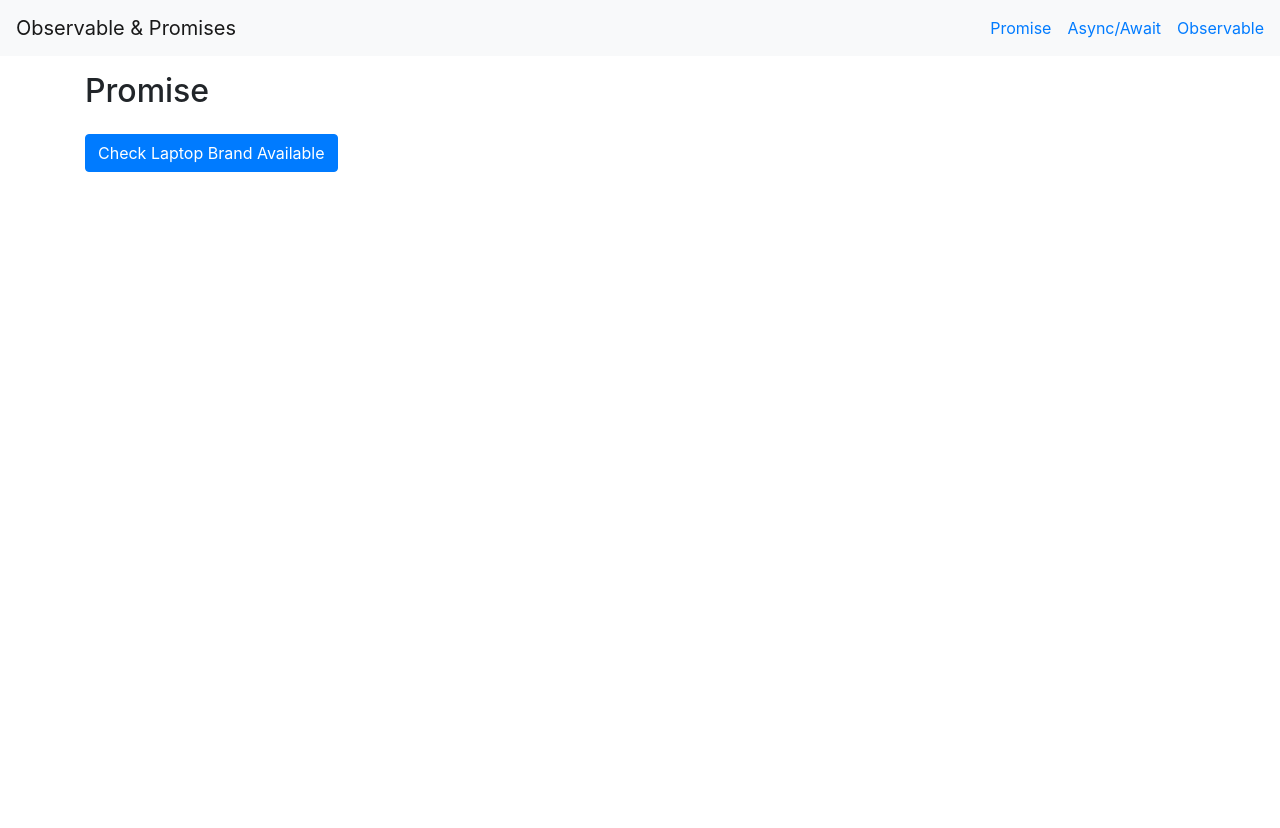
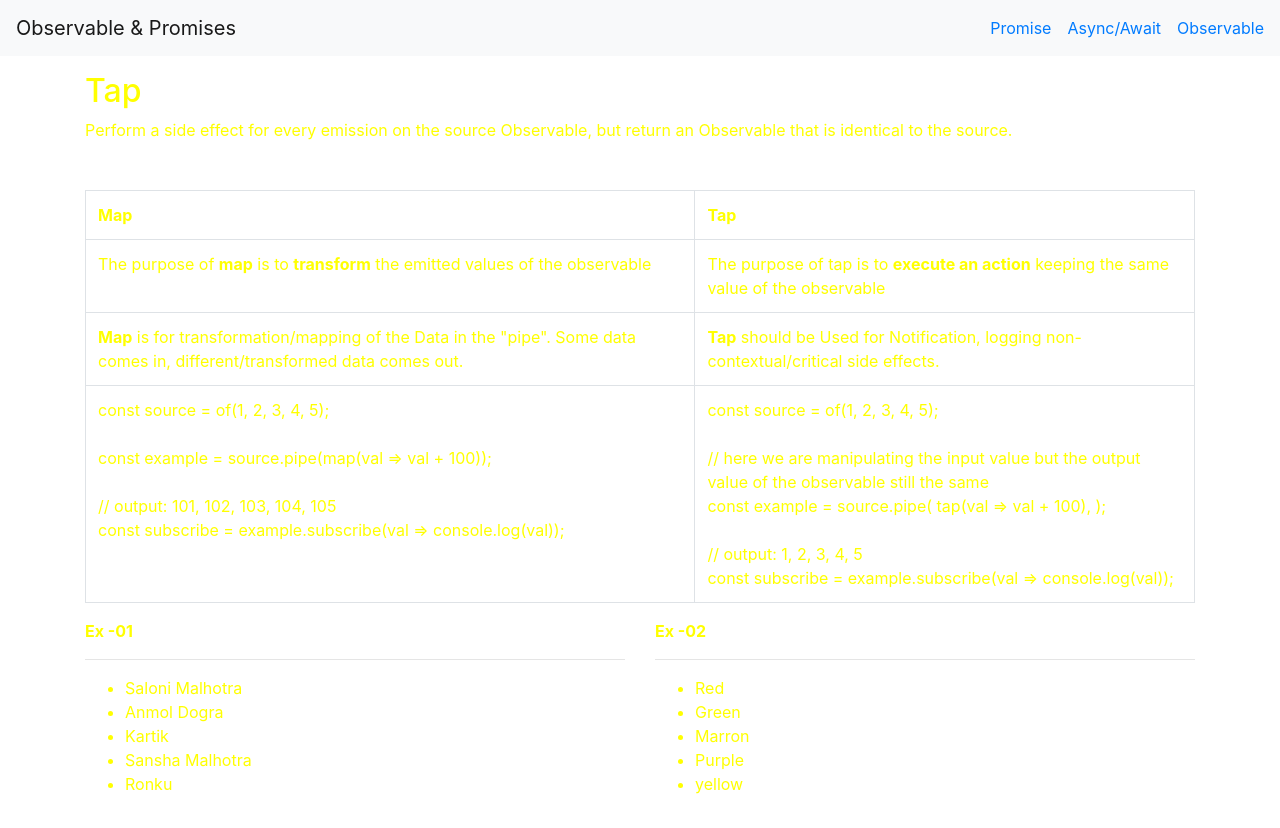
Before and after one commit to salonimalhotrawd/rxjs-series, an Angular app: page /observable/tap in a window 1280 px wide. Before the commit this address led to /promise. Before the commit the page ends 800 px from the top, so only its background shows below. Built offline with nearby package versions, Linux system fonts and the light colour scheme.

Commit message:
Integerate on tap operator functionality

```diff
--- a/src/app/app-routing.module.ts
+++ b/src/app/app-routing.module.ts
@@ -14,6 +14,7 @@ import { CustomComponent } from './observable/custom/custom.component';
 import { MapComponent } from './observable/map/map.component';
 import { PluckComponent } from './observable/pluck/pluck.component';
 import { FilterComponent } from './observable/filter/filter.component';
+import { TapComponent } from './observable/tap/tap.component';
 
 const routes: Routes = [
   { path: 'promise', component: PromiseComponent },
@@ -30,6 +31,7 @@ const routes: Routes = [
         { path: 'map', component: MapComponent },
         { path: 'pluck', component: PluckComponent },
         { path: 'filter', component: FilterComponent },
+        { path: 'tap', component: TapComponent },
       ]
   },
   { path: '**', redirectTo: 'promise' }
--- a/src/app/app.module.ts
+++ b/src/app/app.module.ts
@@ -16,6 +16,7 @@ import { CustomComponent } from './observable/custom/custom.component';
 import { MapComponent } from './observable/map/map.component';
 import { PluckComponent } from './observable/pluck/pluck.component';
 import { FilterComponent } from './observable/filter/filter.component';
+import { TapComponent } from './observable/tap/tap.component';
 @NgModule({
   declarations: [
     AppComponent,
@@ -31,7 +32,8 @@ import { FilterComponent } from './observable/filter/filter.component';
     CustomComponent,
     MapComponent,
     PluckComponent,
-    FilterComponent
+    FilterComponent,
+    TapComponent
   ],
   imports: [
     BrowserModule,
--- a/src/app/observable/list/list.component.ts
+++ b/src/app/observable/list/list.component.ts
@@ -17,7 +17,8 @@ export class ListComponent implements OnInit {
     { 'id': 5 , 'observableName': 'Custom Observable', 'routerName': 'custom'},
     { 'id': 6 , 'observableName': 'Map', 'routerName': 'map'},
     { 'id': 7 , 'observableName': 'Pluck', 'routerName': 'pluck'},
-    { 'id': 7 , 'observableName': 'Filter', 'routerName': 'filter'}
+    { 'id': 7 , 'observableName': 'Filter', 'routerName': 'filter'},
+    { 'id': 7 , 'observableName': 'Tap', 'routerName': 'tap'}
   ];
 
   ngOnInit() {
--- /dev/null
+++ b/src/app/observable/tap/tap.component.html
@@ -0,0 +1,88 @@
+<div class="my-3" [ngStyle]="{'color': myColor}">
+  <h2>Tap</h2>
+  <span>Perform a side effect for every emission on the source Observable, but return an Observable that is identical to
+    the source.</span>
+  <br>
+  <br>
+  <br>
+  <div class="row">
+    <div class="col-md-12">
+      <table class="table table-bordered table-striped">
+        <tr>
+          <th>Map</th>
+          <th>Tap</th>
+        </tr>
+        <tr>
+          <td>
+            <span>
+              The purpose of <b>map</b> is to <b>transform</b> the emitted values of the observable
+            </span>
+          </td>
+          <td>
+            <span>
+              The purpose of tap is to <b>execute an action</b> keeping the same value of the observable
+            </span>
+          </td>
+        </tr>
+
+        <tr>
+          <td>
+            <span>
+              <b>Map</b> is for transformation/mapping of the Data in the "pipe". Some data comes in,
+              different/transformed data comes out.
+            </span>
+          </td>
+          <td>
+            <span>
+              <b>Tap</b> should be Used for Notification, logging non-contextual/critical side effects.
+            </span>
+          </td>
+        </tr>
+
+        <tr>
+          <td>
+            const source = of(1, 2, 3, 4, 5);
+            <br>
+            <br>
+            const example = source.pipe(map(val => val + 100));
+            <br>
+            <br>
+            // output: 101, 102, 103, 104, 105
+            <br>
+            const subscribe = example.subscribe(val => console.log(val));
+          </td>
+          <td>
+            <span>
+              const source = of(1, 2, 3, 4, 5);
+              <br>
+              <br>
+              // here we are manipulating the input value but the output value of the observable still the same
+              <br>
+              const example = source.pipe(
+              tap(val => val + 100),
+              );
+              <br>
+              <br>
+              // output: 1, 2, 3, 4, 5
+              <br>
+              const subscribe = example.subscribe(val => console.log(val));
+            </span>
+          </td>
+        </tr>
+      </table>
+    </div>
+  </div>
+  <div class="row">
+    <div class="col-md-6">
+      <strong>Ex -01</strong>
+      <hr>
+      <ul id="elContainer"></ul>
+    </div>
+
+    <div class="col-md-6">
+      <strong>Ex -02</strong>
+      <hr>
+      <ul id="elContainer2"></ul>
+    </div>
+  </div>
+</div>
--- /dev/null
+++ b/src/app/observable/tap/tap.component.ts
@@ -0,0 +1,51 @@
+import { Component, OnDestroy, OnInit } from '@angular/core';
+import { interval, Subscription } from 'rxjs';
+import { map } from 'rxjs/internal/operators/map';
+import { tap } from 'rxjs/internal/operators/tap';
+import { DesignUtilityService } from './../../services/design-utility.service';
+
+@Component({
+  selector: 'app-tap',
+  templateUrl: './tap.component.html',
+  styleUrls: ['./tap.component.scss']
+})
+export class TapComponent implements OnInit, OnDestroy {
+
+  public myColor: String = '';
+  public apiCallSubscription: Subscription[] = [];
+
+  constructor(private _designUtilityService: DesignUtilityService) { }
+
+  ngOnInit() {
+
+    const source = interval(1000);
+
+    // Ex-01
+    const userList = ['Saloni Malhotra', 'Anmol Dogra', 'Kartik', 'Sansha Malhotra', 'Ronku'];
+    const sub = source.pipe(
+      tap(data => {
+        if (data === 5) { sub.unsubscribe(); }
+      }), map(data => userList[data])
+    ).subscribe(res => {
+      this._designUtilityService.appendElement(res, 'elContainer');
+    });
+
+    // Ex-02
+    const colorList = ['Red', 'Green', 'Marron' , 'Purple', 'yellow' , 'Pink', 'Aqua', 'Neon'];
+    const sub1 = source.pipe(
+      tap(data => {
+        this.myColor = colorList[data];
+        if (data === 8) { sub1.unsubscribe(); }
+      }), map(data => colorList[data])
+    ).subscribe(res => {
+      this._designUtilityService.appendElement(res, 'elContainer2');
+    });
+
+    this.apiCallSubscription.push(sub, sub1);
+  }
+
+  ngOnDestroy(): void {
+    this.apiCallSubscription.forEach(x => x.unsubscribe());
+  }
+
+}
```
Also changed, not shown: src/app/observable/tap/tap.component.scss (added), 1 other file (tests, documents, lock files or other folders).
